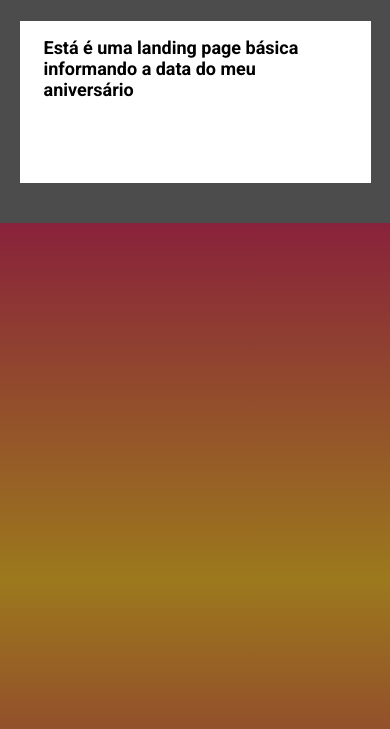
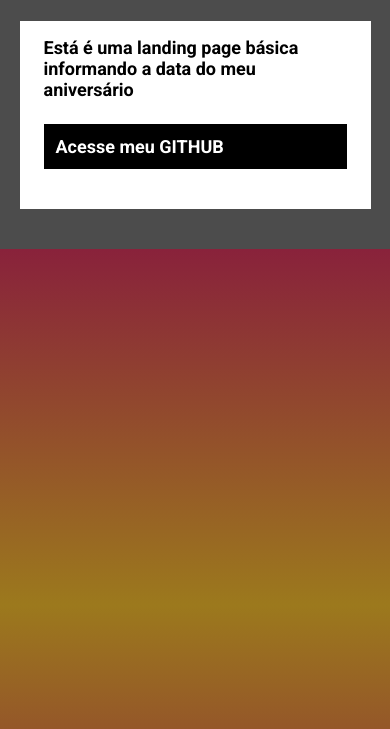
Before and after one commit to VitorV9/landing-page-aniversario, a website built with Parcel: page src/index.html in a window 390 px wide. Shown: the part 115-844 px from the top of the page. Built offline with nearby package versions, Linux system fonts and the light colour scheme; files whose address does not match are found by name.

Commit message:
feat: estiliza botão

```diff
--- a/src/styles/_variaveis.scss
+++ b/src/styles/_variaveis.scss
@@ -3,3 +3,4 @@ $secondaryTextColor: #000;
 
 $pink: #89223B;
 $yellow: #9C791D;
+$black: #000;
--- a/src/styles/components/_buttons.scss
+++ b/src/styles/components/_buttons.scss
@@ -0,0 +1,26 @@
+@use '../variaveis';
+
+.button {
+    padding: 12px;
+    font-size: 18px;
+    font-weight: bold;
+    text-decoration: none;
+    text-align: center;
+    white-space: nowrap;
+
+    &--primary {
+        color: variaveis.$textColor;
+        background-color: variaveis.$black;
+    }
+
+    @media (max-width: 640px) {
+        display: flex;
+        width: 100%;
+        align-items: center;
+    }
+
+    @media (max-width: 1024px) {
+        display: flex;
+        align-items: center;
+    }
+}
```
